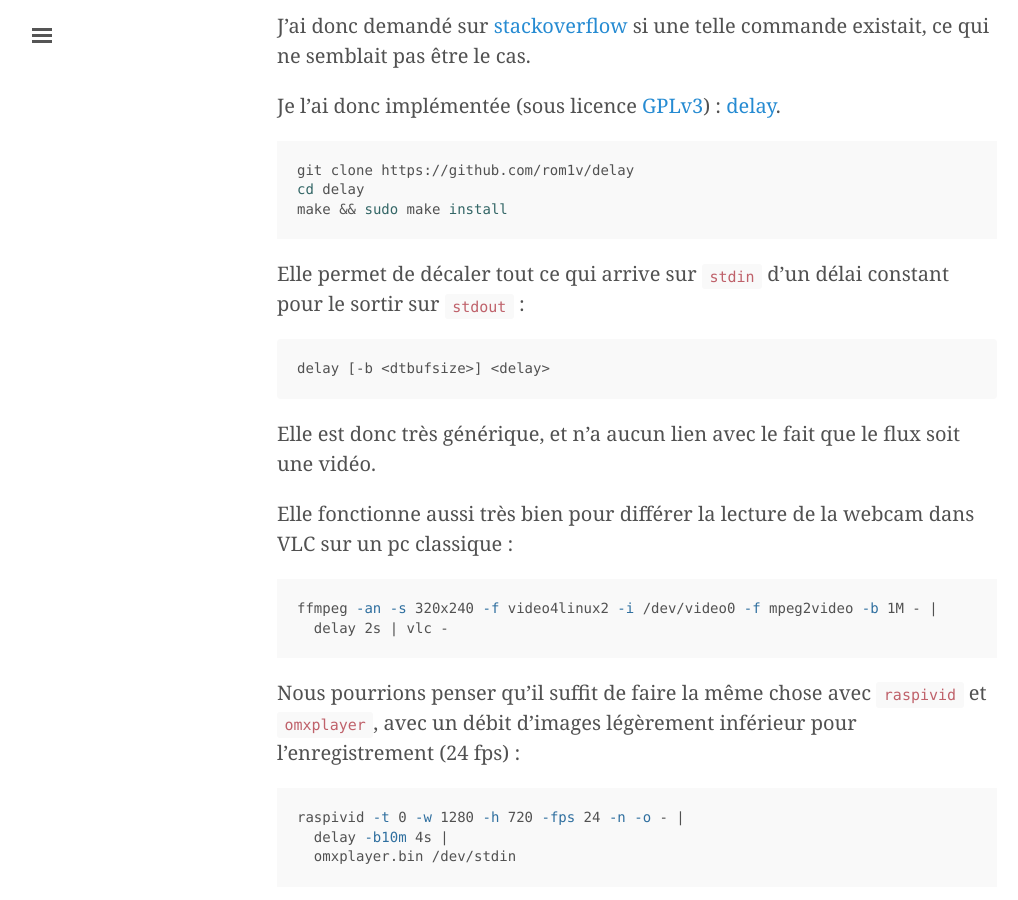
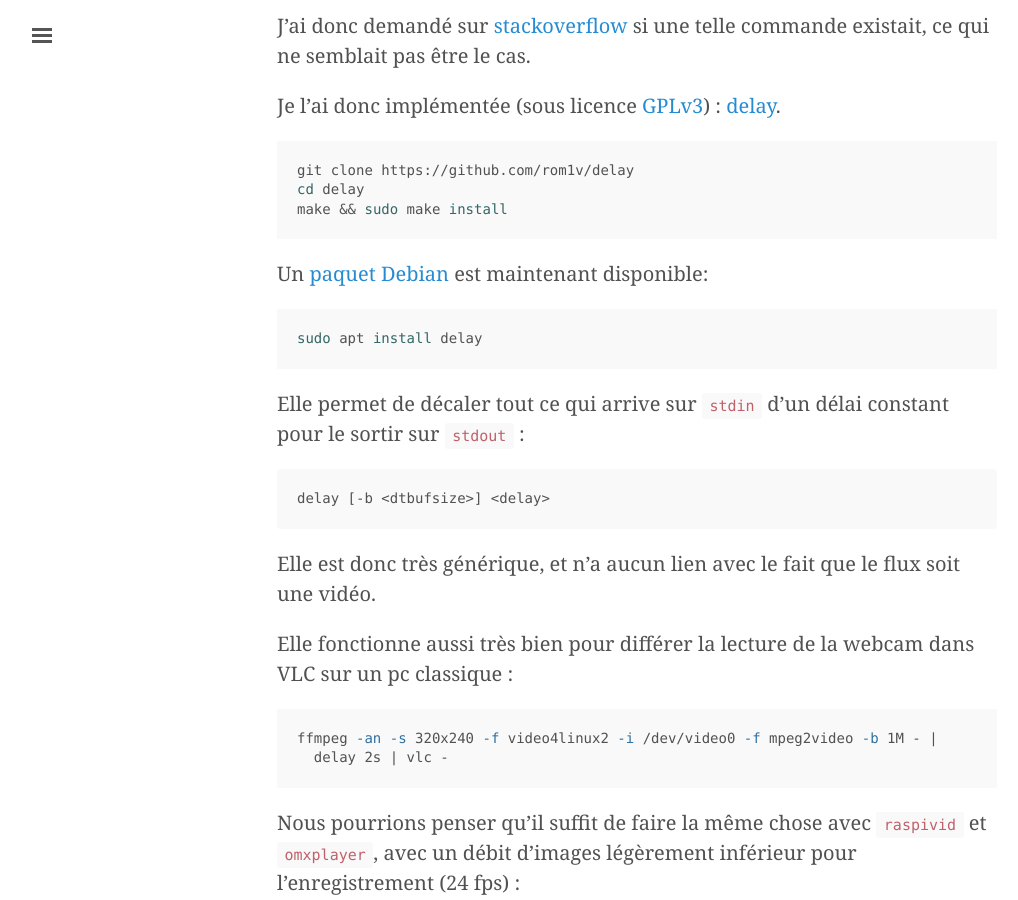
Before and after one commit to rom1v/blog.rom1v.com, a Jekyll site: the page built from _posts/2014-01-20-lecture-differee-de-la-webcam-dun-raspberry-pi.md, in a window 1280 px wide and 900 px high, scrolled down 4414 px. Shown: the whole window, without its empty margins (3-1021 px from the left). Built offline with Jekyll 4.4.1, drawn with Linux system fonts in a browser that asks for light colours.

Commit message:
Say that a Debian packag exists for delay

```diff
--- a/_posts/2014-01-20-lecture-differee-de-la-webcam-dun-raspberry-pi.md
+++ b/_posts/2014-01-20-lecture-differee-de-la-webcam-dun-raspberry-pi.md
@@ -181,6 +181,14 @@ make && sudo make install
 
 [delay]: https://github.com/rom1v/delay
 
+Un [paquet Debian] est maintenant disponible:
+
+{% highlight bash %}
+sudo apt install delay
+{% endhighlight %}
+
+[paquet Debian]: https://packages.debian.org/sid/delay
+
 Elle permet de décaler tout ce qui arrive sur `stdin` d'un délai constant pour
 le sortir sur `stdout` :
 
```
